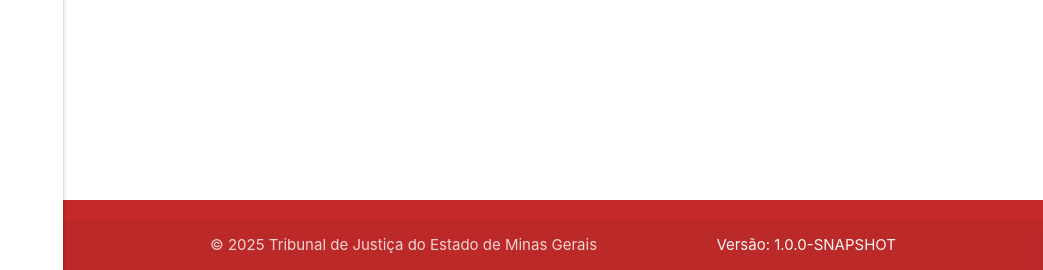
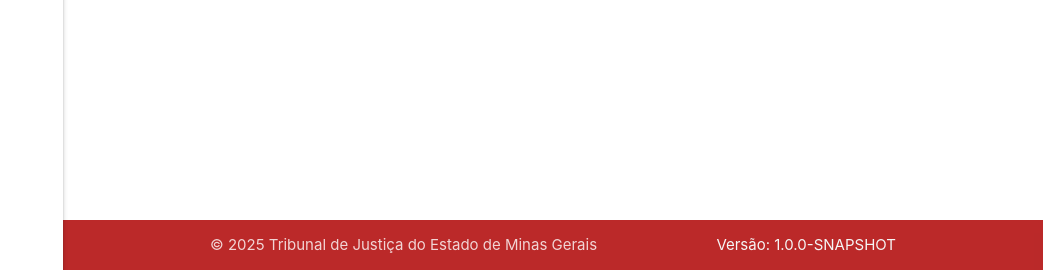
Before and after one commit to ragmarotta/sigilo, a Flask app: page / in a window 1280 px wide. Shown: the part 530-800 px from the top of the page, without its empty margins (237-1280 px from the left). Run offline with Flask 3, Linux system fonts and the light colour scheme.

```diff
--- a/app/static/css/style.css
+++ b/app/static/css/style.css
@@ -78,3 +78,8 @@ header, main, footer {
         padding-left: 0;
     }
 }
+
+/* Reduz a altura do rodapé */
+.page-footer {
+    padding-top: 0;
+}
```
